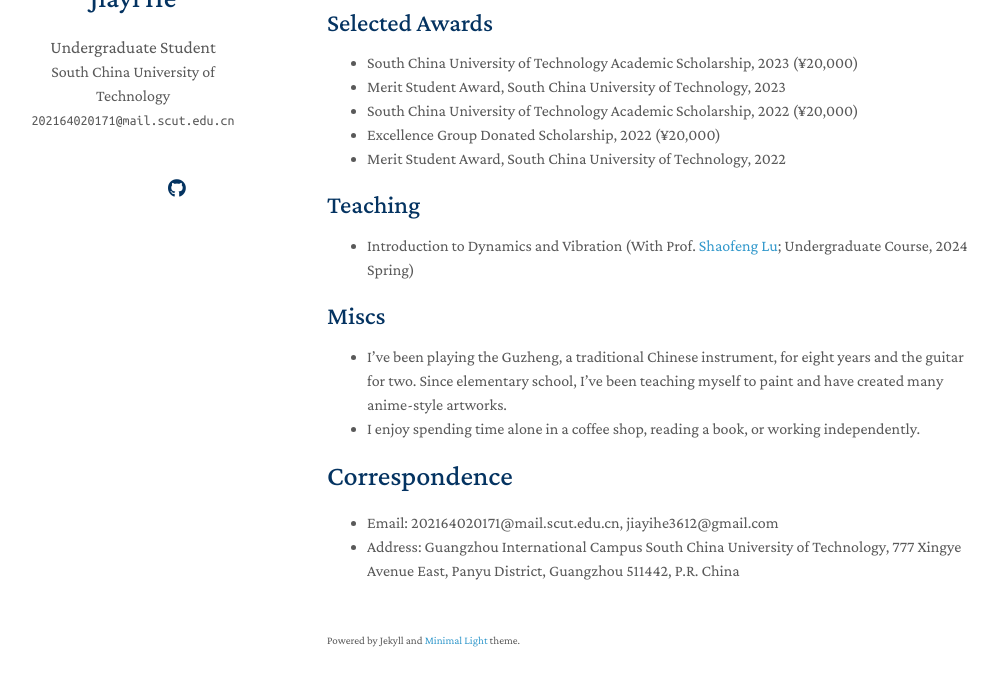
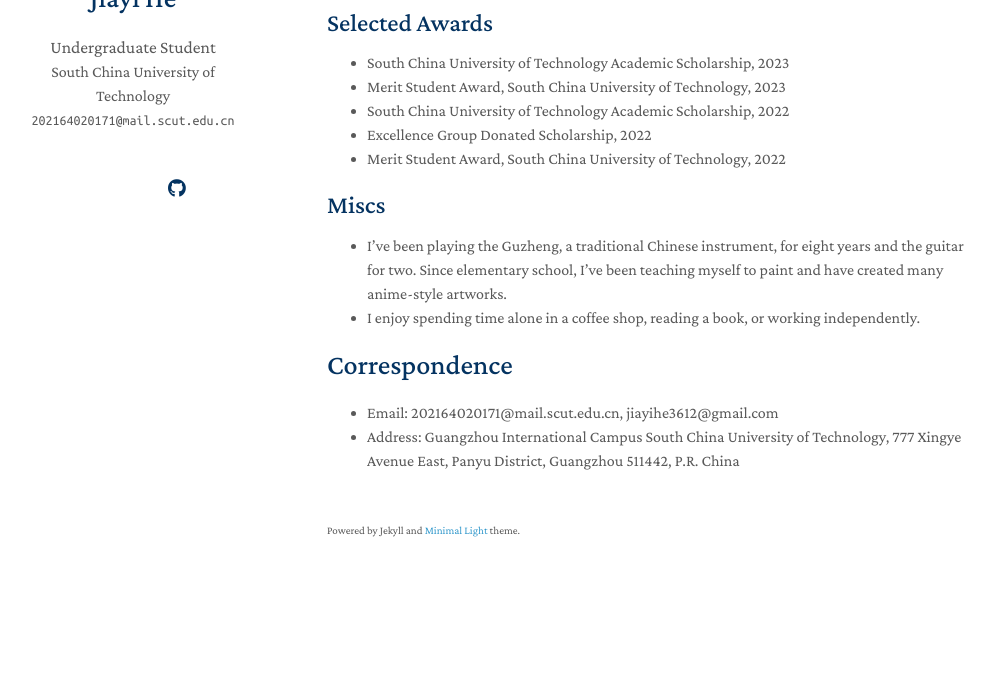
Before and after one commit to ivy3h/ivy3h.github.io, a Jekyll site: the page built from index.md, in a window 1280 px wide and 900 px high, scrolled down 1195 px, cut to the strip 206-892 px from the top of the window. Shown: the whole strip, without its empty margins (143-1140 px from the left). Built offline with Jekyll 4.4.1, drawn with Linux system fonts in a browser that asks for light colours; nearby versions of some CDN libraries; a style sheet for code colours, icons or effects is not loaded; our own code applies the rules of GitHub Pages for plain Markdown files; after the commit the page ends 2012 px from its top, so only the background shows below that.

Commit message:
Update index.md

```diff
--- a/index.md
+++ b/index.md
@@ -64,15 +64,14 @@ _Crystals (under review)_
 
 ## Selected Awards
 
-- South China University of Technology Academic Scholarship, 2023 (&yen;20,000)
+- South China University of Technology Academic Scholarship, 2023
 - Merit Student Award, South China University of Technology, 2023
-- South China University of Technology Academic Scholarship, 2022 (&yen;20,000)
-- Excellence Group Donated Scholarship, 2022 (&yen;20,000)
+- South China University of Technology Academic Scholarship, 2022
+- Excellence Group Donated Scholarship, 2022
 - Merit Student Award, South China University of Technology, 2022
 
-## Teaching
 
-- Introduction to Dynamics and Vibration (With Prof. [Shaofeng Lu](https://lushaofeng.github.io/about/); Undergraduate Course, 2024 Spring)
+
 
 ## Miscs
 
```
